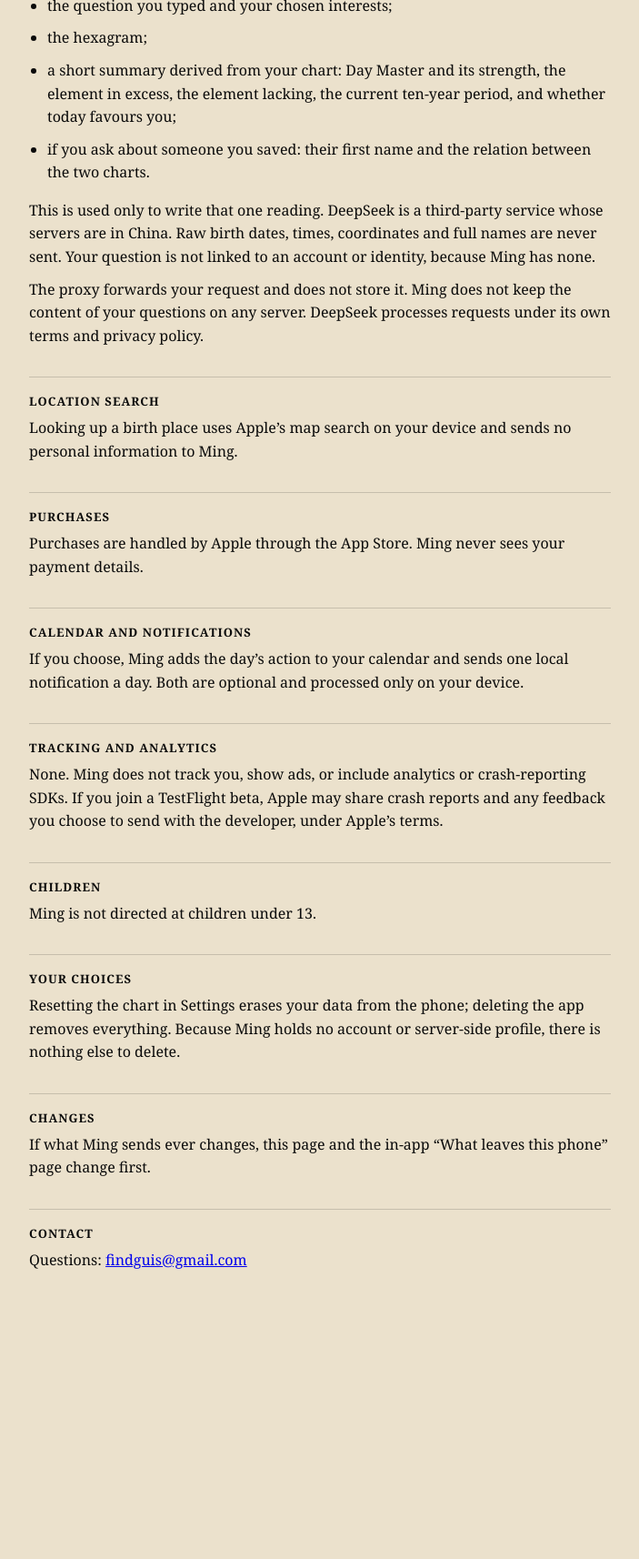
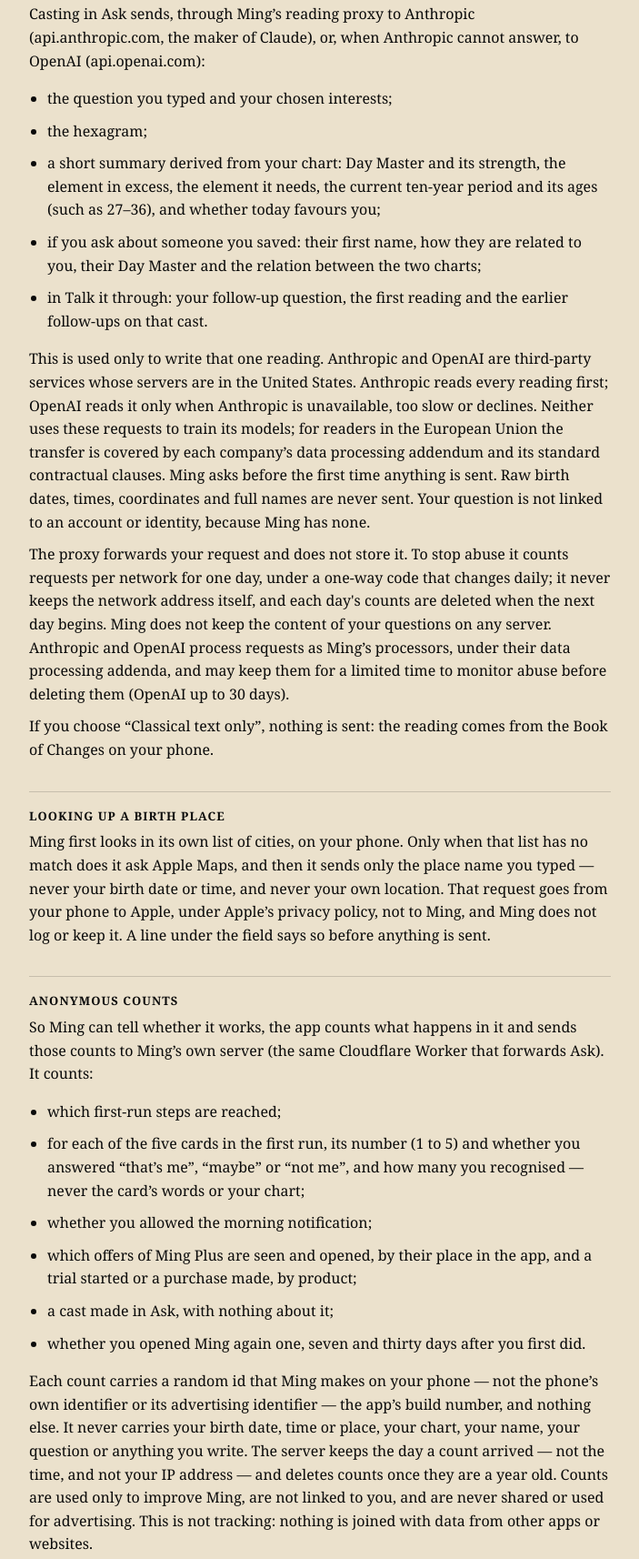
Before and after one commit to bleastkb/ming-privacy, a plain HTML site: page index.html in a window 1280 px wide. Shown: the part 660-2374 px from the top of the page at 91% size, without its empty margins (288-991 px from the left). Before the commit the page ends 2140 px from the top, so only its background shows below. Drawn offline with Linux system fonts and the light colour scheme.

Commit message:
Privacy policy: Anthropic first, OpenAI fallback; anonymous counts; birth-place lookup

```diff
--- a/index.html
+++ b/index.html
@@ -10,32 +10,47 @@ h1{font-size:28px;margin:0 0 4px} h2{font-size:13px;letter-spacing:.08em;text-tr
 p,li{margin:0 0 10px} ul{padding-left:20px} .mute{color:var(--mute)}
 </style></head><body><main>
 <h1>Ming — Privacy Policy</h1>
-<p class="mute">Last updated: 4 October 2026</p>
+<p class="mute">Last updated: 22 November 2026</p>
 
 <h2>The short version</h2>
-<p>Your birth date, birth time and birth place stay on your phone. Ming has no account, no analytics and no cloud sync. Only the Ask feature sends anything off the device, and what it sends is described below.</p>
+<p>Your birth date, birth time and birth place stay on your phone. Ming has no account, no ads, no tracking and no cloud sync. Three things leave the device, each described below: what the Ask feature sends when you ask for a written reading, a place name sent to Apple Maps when Ming’s own list of cities has no match, and anonymous counts of what happens in the app, which you can switch off.</p>
 
 <h2>Stays on your phone</h2>
 <ul>
 <li>Birth date, birth time and birth place — yours and anyone you save.</li>
 <li>Your chart, your daily reading and every relational reading. They are calculated on the device and work offline.</li>
-<li>What you marked or wrote on the recognition screen. It is never sent anywhere.</li>
+<li>What you answered or wrote about yourself in the first run. It is never sent anywhere.</li>
 <li>Saved casts and settings.</li>
 </ul>
 
 <h2>Sent when you cast (Ask)</h2>
-<p>Pressing “Cast the lines” sends, through Ming’s reading proxy to DeepSeek (api.deepseek.com):</p>
+<p>Casting in Ask sends, through Ming’s reading proxy to Anthropic (api.anthropic.com, the maker of Claude), or, when Anthropic cannot answer, to OpenAI (api.openai.com):</p>
 <ul>
 <li>the question you typed and your chosen interests;</li>
 <li>the hexagram;</li>
-<li>a short summary derived from your chart: Day Master and its strength, the element in excess, the element lacking, the current ten-year period, and whether today favours you;</li>
-<li>if you ask about someone you saved: their first name and the relation between the two charts.</li>
+<li>a short summary derived from your chart: Day Master and its strength, the element in excess, the element it needs, the current ten-year period and its ages (such as 27–36), and whether today favours you;</li>
+<li>if you ask about someone you saved: their first name, how they are related to you, their Day Master and the relation between the two charts;</li>
+<li>in Talk it through: your follow-up question, the first reading and the earlier follow-ups on that cast.</li>
 </ul>
-<p>This is used only to write that one reading. DeepSeek is a third-party service whose servers are in China. Raw birth dates, times, coordinates and full names are never sent. Your question is not linked to an account or identity, because Ming has none.</p>
-<p>The proxy forwards your request and does not store it. Ming does not keep the content of your questions on any server. DeepSeek processes requests under its own terms and privacy policy.</p>
+<p>This is used only to write that one reading. Anthropic and OpenAI are third-party services whose servers are in the United States. Anthropic reads every reading first; OpenAI reads it only when Anthropic is unavailable, too slow or declines. Neither uses these requests to train its models; for readers in the European Union the transfer is covered by each company’s data processing addendum and its standard contractual clauses. Ming asks before the first time anything is sent. Raw birth dates, times, coordinates and full names are never sent. Your question is not linked to an account or identity, because Ming has none.</p>
+<p>The proxy forwards your request and does not store it. To stop abuse it counts requests per network for one day, under a one-way code that changes daily; it never keeps the network address itself, and each day's counts are deleted when the next day begins. Ming does not keep the content of your questions on any server. Anthropic and OpenAI process requests as Ming’s processors, under their data processing addenda, and may keep them for a limited time to monitor abuse before deleting them (OpenAI up to 30 days).</p>
+<p>If you choose “Classical text only”, nothing is sent: the reading comes from the Book of Changes on your phone.</p>
 
-<h2>Location search</h2>
-<p>Looking up a birth place uses Apple’s map search on your device and sends no personal information to Ming.</p>
+<h2>Looking up a birth place</h2>
+<p>Ming first looks in its own list of cities, on your phone. Only when that list has no match does it ask Apple Maps, and then it sends only the place name you typed — never your birth date or time, and never your own location. That request goes from your phone to Apple, under Apple’s privacy policy, not to Ming, and Ming does not log or keep it. A line under the field says so before anything is sent.</p>
+
+<h2>Anonymous counts</h2>
+<p>So Ming can tell whether it works, the app counts what happens in it and sends those counts to Ming’s own server (the same Cloudflare Worker that forwards Ask). It counts:</p>
+<ul>
+<li>which first-run steps are reached;</li>
+<li>for each of the five cards in the first run, its number (1 to 5) and whether you answered “that’s me”, “maybe” or “not me”, and how many you recognised — never the card’s words or your chart;</li>
+<li>whether you allowed the morning notification;</li>
+<li>which offers of Ming Plus are seen and opened, by their place in the app, and a trial started or a purchase made, by product;</li>
+<li>a cast made in Ask, with nothing about it;</li>
+<li>whether you opened Ming again one, seven and thirty days after you first did.</li>
+</ul>
+<p>Each count carries a random id that Ming makes on your phone — not the phone’s own identifier or its advertising identifier — the app’s build number, and nothing else. It never carries your birth date, time or place, your chart, your name, your question or anything you write. The server keeps the day a count arrived — not the time, and not your IP address — and deletes counts once they are a year old. Counts are used only to improve Ming, are not linked to you, and are never shared or used for advertising. This is not tracking: nothing is joined with data from other apps or websites.</p>
+<p>Turn off “Anonymous counts” in Settings and nothing more is sent; the id and anything waiting to be sent are deleted from your phone. “Reset counting id” in Settings, or resetting your chart, starts a new id that cannot be joined to the old one. In the China mainland App Store, Ming counts nothing.</p>
 
 <h2>Purchases</h2>
 <p>Purchases are handled by Apple through the App Store. Ming never sees your payment details.</p>
@@ -43,14 +58,17 @@ p,li{margin:0 0 10px} ul{padding-left:20px} .mute{color:var(--mute)}
 <h2>Calendar and notifications</h2>
 <p>If you choose, Ming adds the day’s action to your calendar and sends one local notification a day. Both are optional and processed only on your device.</p>
 
-<h2>Tracking and analytics</h2>
-<p>None. Ming does not track you, show ads, or include analytics or crash-reporting SDKs. If you join a TestFlight beta, Apple may share crash reports and any feedback you choose to send with the developer, under Apple’s terms.</p>
+<h2>Tracking and third parties</h2>
+<p>Ming does not track you or show ads, and includes no third-party analytics, advertising or crash-reporting SDKs. The anonymous counts above go only to Ming’s own server. If you join a TestFlight beta, Apple may share crash reports and any feedback you choose to send with the developer, under Apple’s terms.</p>
 
 <h2>Children</h2>
 <p>Ming is not directed at children under 13.</p>
 
 <h2>Your choices</h2>
-<p>Resetting the chart in Settings erases your data from the phone; deleting the app removes everything. Because Ming holds no account or server-side profile, there is nothing else to delete.</p>
+<p>Resetting the chart in Settings erases your data from the phone and starts a new counting id; deleting the app removes everything. Ming holds no account or server-side profile. The anonymous counts on its server carry only a random id that nothing ties to you, and are deleted once a year old.</p>
+
+<h2>Your rights</h2>
+<p>Wherever you live, including under the GDPR, you can ask what Ming holds about you, or ask for it to be deleted. Ming holds no profile of you on any server: only the anonymous counts above, under a random id that Ming cannot connect to you. Because the app never shows that id and Ming keeps no other link to you, Ming cannot find your counts to hand them over; resetting the id in Settings cuts them off from you for good, and they are deleted once a year old. Write and you will get an answer.</p>
 
 <h2>Changes</h2>
 <p>If what Ming sends ever changes, this page and the in-app “What leaves this phone” page change first.</p>
```
